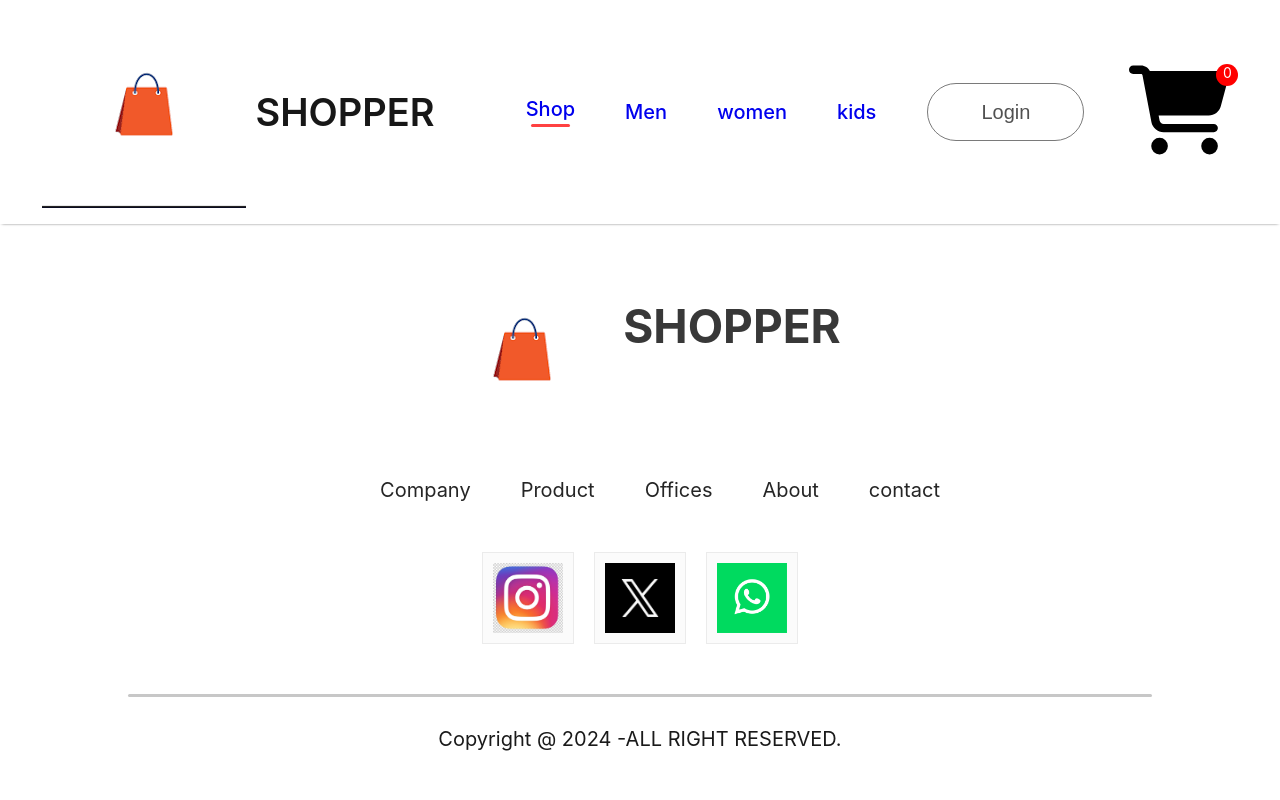
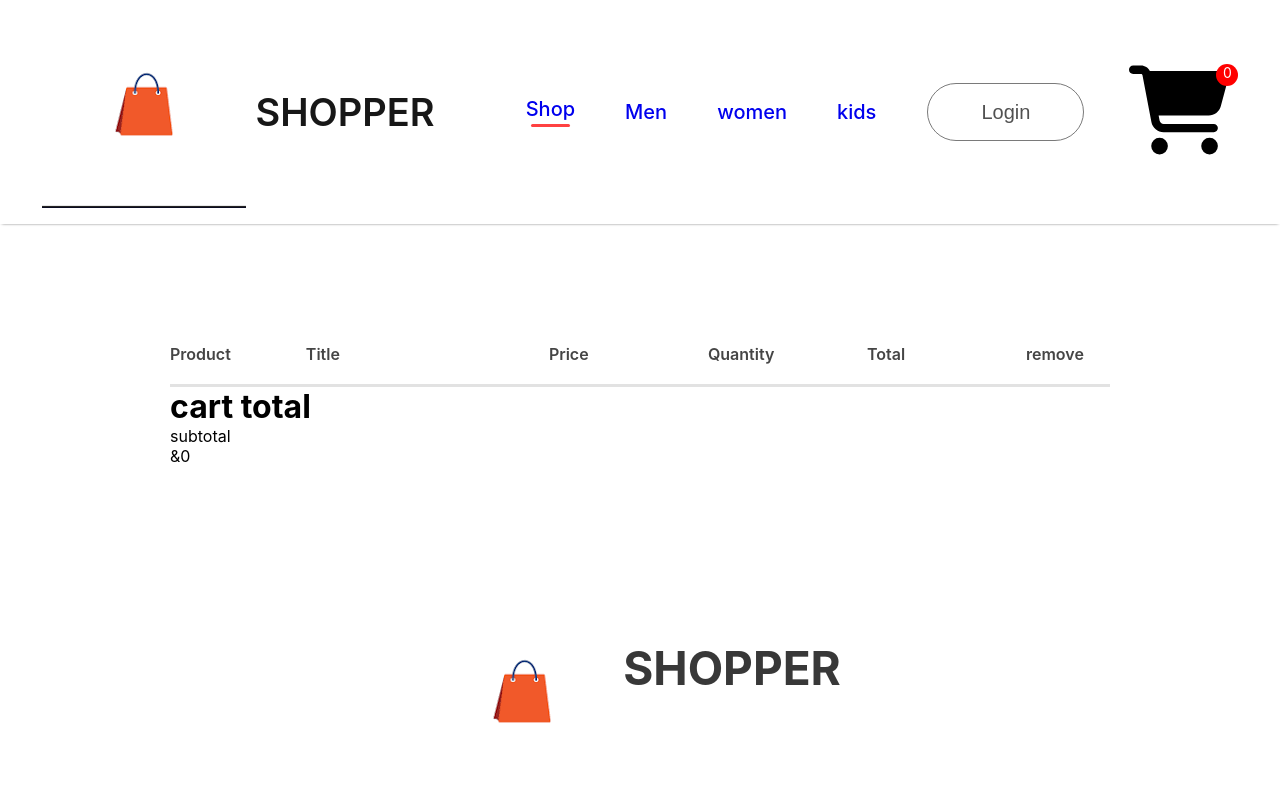
Before and after one commit to rollchai/web-app, a React (Create React App) app: page /cart in a window 1280 px wide. Shown: the top 800 px of the page. Built offline with nearby package versions, Linux system fonts and the light colour scheme.

Commit message:
cart pages changes

```diff
--- a/src/App.js
+++ b/src/App.js
@@ -30,6 +30,7 @@ function App() {
 
 
     <Route path='/cart' element={<Cart/>}/>
+
     <Route path='/login' element={<Loginsignup/>}/>
    =
    </Routes>
--- /dev/null
+++ b/src/component/Carditems/Carditems.css
@@ -0,0 +1,32 @@
+.Cartitems{
+     margin: 100px 170px;
+}
+.Cartitems hr{
+    height: 3px;
+    background: #e2e2e2;
+    border: 0;
+}
+.cartitems-format-main{
+    display: grid;
+    grid-template-columns: 0.5fr 2fr 1fr 1fr 1fr 1fr;
+    align-items: center;
+    gap: 75px;
+    padding: 20px 0px;
+    color:#454545 ;
+    font-weight: 600;
+}
+.cartitems-format{
+    font-size:17px ;
+    font-weight: 500;
+}
+.cartitems-remove-icon{
+    width: 15px;
+    margin: 0px 40px;
+    cursor: pointer;
+}
+.cartitmes-quantity{
+    width: 64px;
+    height: 50px;
+    border: 2px solid #ebebeb;
+    background: #fff;
+}
--- /dev/null
+++ b/src/component/Carditems/Carditems.jsx
@@ -0,0 +1,59 @@
+import React, { useContext } from 'react'
+import './Carditems.css'
+import { Context } from '../../context/Context'
+import removeicon from "../anotherphotofolder/remove.svg"
+
+const Carditems = () => {
+    const{allproduct,cartitems,removefromcart}=useContext(Context)
+
+  return (
+    <div className='Cartitems'>
+        <div className="cartitems-format-main">
+            <p>Product</p>
+            <p>Title</p>
+            <p>Price</p>
+            <p>Quantity</p>
+            <p>Total</p>
+            <p>remove</p>
+        </div>
+        <hr/>
+
+{allproduct.map((e)=>{
+//  debugger
+if(cartitems[e.id]>0)
+{
+   return (<div>
+    <div className="cartitems-format cartitems-format-main">
+        <img src={e.image}alt="" className='carticon-product-icon'width="72px" height="72px" />
+<p>{e.name}</p>
+<p>${e.new_price}</p>
+<button className='cartitmes-quantity'>{cartitems[e.id]}</button>
+<p>${e.new_price*cartitems[e.id]}</p>
+<img className='cartitems-remove-icon' src={removeicon} onClick={()=>{
+    removefromcart(e.id)}} alt="" height="40px" width="40px"/>
+    </div>
+    <hr/>
+</div>)
+}
+return null;
+})}
+<div className="cartitems-down">
+    <div className="cartitem-total">
+        <h1>cart total</h1>
+        <div>
+        <div className="cartitems-total-item">
+            <p>
+                subtotal
+            </p>
+            <p>
+                &{0}
+            </p>
+        </div>
+        </div>
+    </div>
+</div>
+    </div>
+  )
+}
+
+export default Carditems
--- a/src/component/productdisplay/Productdisplay.jsx
+++ b/src/component/productdisplay/Productdisplay.jsx
@@ -5,6 +5,7 @@ import stardullicon from "../anotherphotofolder/stardull.svg"
 import { Context } from '../../context/Context'
 const Productdisplay = (props) => {
     const {product}=props
+
     const {addtocart}=useContext(Context);
   return (
     <div className='Productdisplay'>
@@ -49,7 +50,7 @@ const Productdisplay = (props) => {
                 </div>
                 <button onClick={()=>{
                     addtocart(product.id)
-                }}>Add To Cart</button>
+                }} >Add To Cart</button>
                 <p className='productdisplay-right-catagory'><span>catagory :</span>woman, T-shirt, crop Top</p>
                 <p className='productdisplay-right-catagory'><span>Tags :</span>Modern, Latest, crop Top</p>
                 </div>
--- a/src/context/Context.jsx
+++ b/src/context/Context.jsx
@@ -4,6 +4,7 @@ import allproduct from "../component/assest/All_project"
 export const Context =createContext(null);
 const getDefaultValue=()=>{
     let cart={};
+
     for (let index = 0; index < allproduct.length+1; index++) {
         cart[index] = 0
 
@@ -27,6 +28,7 @@ const ContextProvider =(props)=>{
         }))
     }
     const contextvalue= {allproduct,cartitems,addtocart,removefromcart};
+
     return (
         <Context.Provider value={contextvalue}>
             {props.children}
--- a/src/pages/Cart.jsx
+++ b/src/pages/Cart.jsx
@@ -1,9 +1,10 @@
 import React from 'react'
+import Carditems from '../component/Carditems/Carditems'
 
 const Cart = () => {
   return (
     <div>
-
+   <Carditems/>
     </div>
   )
 }
```
Also changed, not shown: src/component/cartitems/cartitems.jsx (deleted, +0 -39 lines), src/component/cartitems/cartitems.css (deleted).
